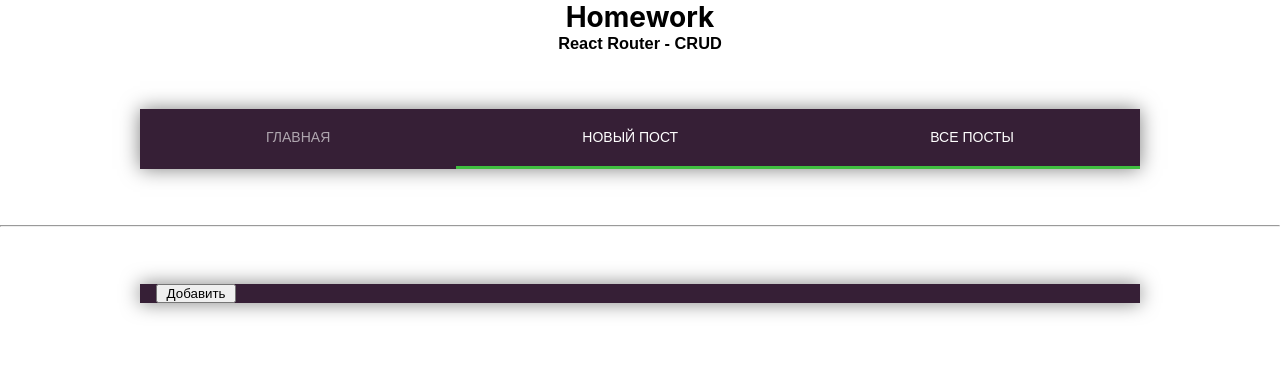
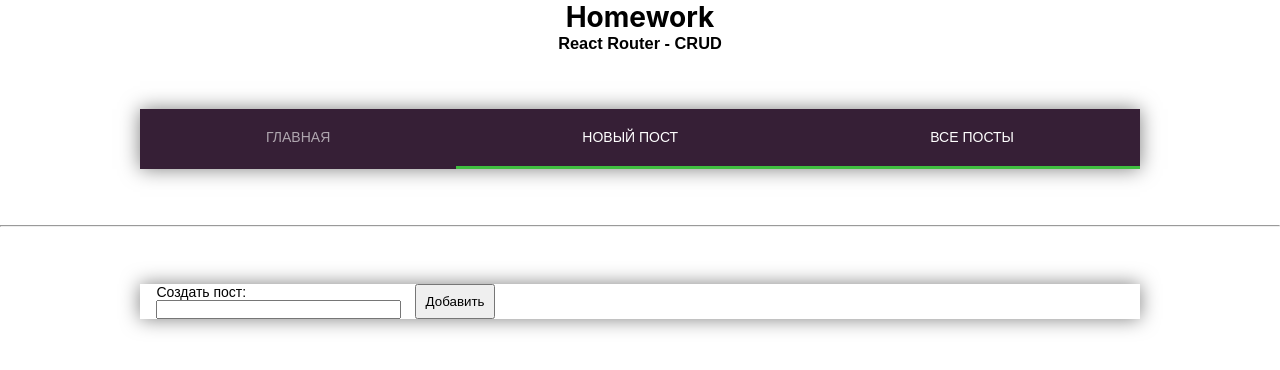
Before and after one commit to YaChugunov/Netology-RA35-Homework-Router-CRUD, a React (Vite) app: page /posts/new in a window 1280 px wide. Shown: the top 370 px of the page. Built offline with nearby package versions, Linux system fonts and the light colour scheme.

Commit message:
2 files modified, 2 added, 2 deleted

```diff
--- a/src/App.tsx
+++ b/src/App.tsx
@@ -3,7 +3,7 @@ import { Routes, Route, Outlet, NavLink, Link } from 'react-router-dom';
 
 import Home from './pages/Home';
 import Page404 from './pages/Page404';
-import PostNew from './components/PostNew';
+import New from './pages/New';
 
 export default function App() {
   return (
@@ -20,8 +20,8 @@ export default function App() {
       <Routes>
         <Route path="/" element={<Layout />}>
           <Route index element={<Home />} />
-          <Route path="/posts/new" element={<PostNew />} />
-          <Route path="dashboard" element={<Dashboard />} />
+          <Route path="/posts/new" element={<New />} />
+          <Route path="/posts" element={<Home />} />
 
           {/* Using path="*"" means "match anything", so this route
                 acts like a catch-all for URLs that we don't have explicit
--- a/src/index.css
+++ b/src/index.css
@@ -53,7 +53,7 @@ body {
   max-width: 1000px;
   margin: 3rem auto;
   box-shadow: 0 0 1rem rgba(0, 0, 0, 0.5);
-  background: #361f36;
+  border-color: #361f36;
 }
 
 .article {
--- a/src/pages/NewPost.jsx
+++ b/src/pages/New.jsx
@@ -1,22 +1,22 @@
 import React, { useState, useContext } from 'react';
 import PostContext from '../components/PostContext';
-import PostNew from '../components/PostNew';
+import CreatePost from '../components/CreatePost';
 
-export default function NewPostPage({ history }) {
-  const { handlePush } = useContext(PostContext);
+export default function New({ history }) {
+  const { handlePushA } = useContext(PostContext);
 
   const [value, setValue] = useState('');
 
-  const handleSubmit = () => {
-    handlePush({ content: value });
+  const handleSubmitA = () => {
+    handlePushA({ content: value });
     history.push('/');
   };
 
   return (
-    <PostNew
+    <CreatePost
       fields={[{ name: 'content', label: 'Создать пост:', value: value }]}
       onChange={(_, value) => setValue(value)}
-      onSubmit={handleSubmit}
+      onSubmit={handleSubmitA}
     />
   );
 }
```
Also changed, not shown: src/components/CreatePost.jsx (renamed from src/components/PostNew.jsx).
